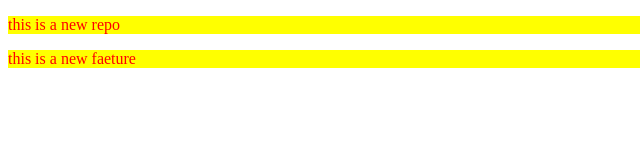
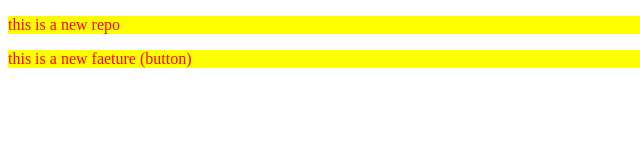
Before and after one commit to MeetPatel3366/localrepo, a plain HTML site: page index.html in a window 1280 px wide. Shown: the full height of the page, 0-640 px from the left. Drawn offline with Linux system fonts and the light colour scheme.

```diff
--- a/index.html
+++ b/index.html
@@ -9,6 +9,6 @@
 </head>
 <body>
     <p>this is a new repo</p>
-    <p>this is a new faeture</p>
+    <p>this is a new faeture (button)</p>
 </body>
 </html>
```
